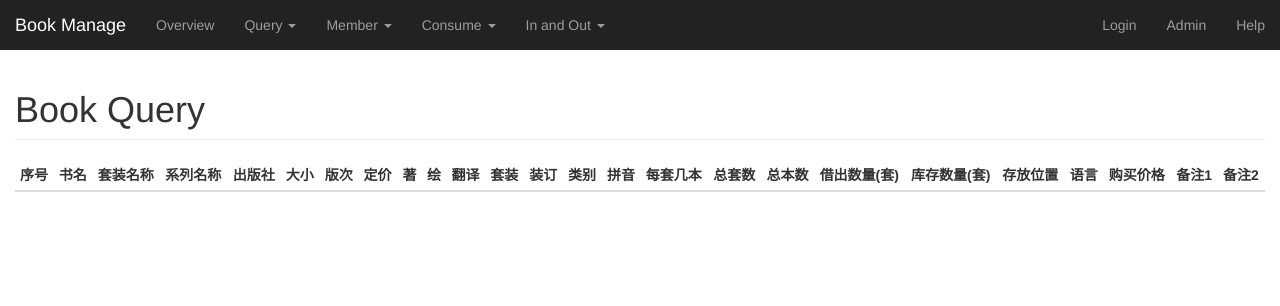
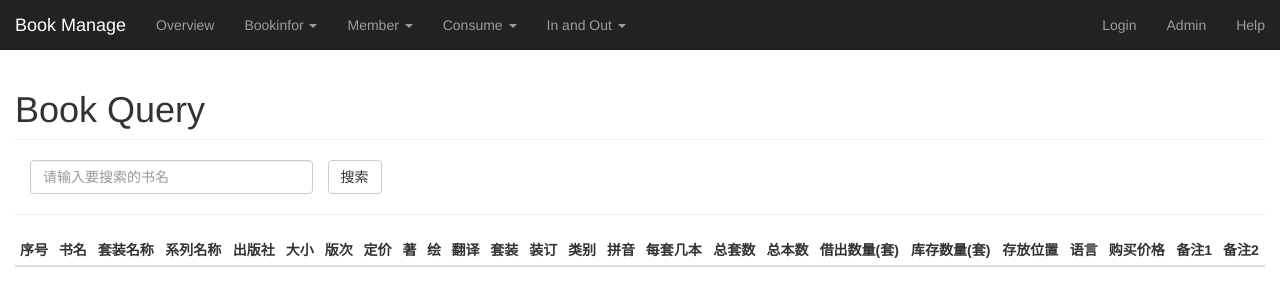
Before and after one commit to bibo19842003/tushu, a Django app: page /book_query/ in a window 1280 px wide. Shown: the top 306 px of the page. Run offline with Django 3.2, Linux system fonts and the light colour scheme; data that the repository does not hold is empty; some libraries are stand-ins or nearby versions.

```diff
--- a/bookinfor/urls.py
+++ b/bookinfor/urls.py
@@ -5,12 +5,16 @@ from . import views
 urlpatterns = [
     path('', views.index, name='index'),
     path('index/', views.index),
+
     path('book_query/', views.book_query),
-    path('deal_query/', views.deal_query),
+
     path('member_query/', views.member_query),
     path('member_manage/', views.member_manage),
     path('member_new', views.member_new),
     path('member_modify/', views.member_modify),
+    path('member_log', views.member_log),
+
+    path('deal_query/', views.deal_query),
+
     path('inout_query/', views.inout_query),
-    path('member_log', views.member_log),
 ]
--- a/bookinfor/views.py
+++ b/bookinfor/views.py
@@ -7,7 +7,17 @@ import time
 import os
 
 
-# Create your views here.
+# --- index begin ---
+
+def index(request):
+  return render(request, 'index.html')
+#  return HttpResponse("xxxxxxxxxxxxxxxxxxxxxxxxx")
+
+# --- index end ---
+
+
+
+# --- member begin ---
 
 def memberlogfile(runuser, phone, membername, account, mail, expir, card, remark):
   t = time.strftime("%Y-%m-%d-%H-%M-%S")
@@ -21,30 +31,7 @@ def memberlogfile(runuser, phone, membername, account, mail, expir, card, remark
 
 
 
-
-def index(request):
-  return render(request, 'index.html')
-#  return HttpResponse("xxxxxxxxxxxxxxxxxxxxxxxxx")
-
-# @login_required
-def book_query(request):
-
-  bookinfor = Bookinfor.objects.all()
-
-  return render(request, 'bookinfor/bookinfor/book_query.html', {'bookinfor': bookinfor,})
-
-
-
-
-def deal_query(request):
-
-  consume = Consume.objects.all()
-
-  return render(request, 'bookinfor/consume/deal_query.html', {'consume': consume,})
-
-
-
-
+@login_required
 def member_query(request):
 
   if request.GET.get('phone') == None:
@@ -58,13 +45,7 @@ def member_query(request):
 
 
 
-def inout_query(request):
-
-  inout = Inoutrecord.objects.all()
-
-  return render(request, 'bookinfor/inoutrecord/inout_query.html', {'inout': inout,})
-
-
+@login_required
 def member_manage(request):
 
     if request.GET.get('phone') == None:
@@ -135,7 +116,6 @@ def member_modify(request):
 
 
 
-
 def member_log(request):
 
   BASE_DIR = os.path.dirname(os.path.dirname(os.path.abspath(__file__)))
@@ -144,3 +124,73 @@ def member_log(request):
   filename.sort(reverse=True)
 
   return render(request, 'bookinfor/bookmember/member_log.html', {'filename': filename,})
+
+
+# --- member end ---
+
+
+
+# --- book begin ---
+
+def book_query(request):
+
+  if request.GET.get('bookname') == None:
+      return render(request, 'bookinfor/bookinfor/book_query.html')
+
+  bookname = request.GET.get('bookname')
+
+  bookinfor = Bookinfor.objects.filter(book_name__icontains=bookname)
+
+  return render(request, 'bookinfor/bookinfor/book_query.html', {'bookinfor': bookinfor,})
+
+
+# --- book end ---
+
+
+
+
+# --- consume begin ---
+
+@login_required
+def deal_query(request):
+
+  consume = Consume.objects.all()
+
+  return render(request, 'bookinfor/consume/deal_query.html', {'consume': consume,})
+
+
+
+
+
+
+
+
+
+
+
+# --- consume end ---
+
+
+
+
+
+# --- in out begin ---
+
+def inout_query(request):
+
+  inout = Inoutrecord.objects.all()
+
+  return render(request, 'bookinfor/inoutrecord/inout_query.html', {'inout': inout,})
+
+
+
+
+
+
+
+
+
+
+
+
+# --- in out end ---
--- a/templates/base.html
+++ b/templates/base.html
@@ -47,15 +47,9 @@
           <ul class="nav navbar-nav">
             {% block index_block %}<li>{% endblock %} <a href="/index/">Overview</a></li>
             <li class="dropdown">
-              <a href="#" class="dropdown-toggle" data-toggle="dropdown" role="button" aria-haspopup="true" aria-expanded="false">Query <span class="caret"></span></a>
+              <a href="#" class="dropdown-toggle" data-toggle="dropdown" role="button" aria-haspopup="true" aria-expanded="false">Bookinfor <span class="caret"></span></a>
               <ul class="dropdown-menu">
                 {% block book_query_block %}<li>{% endblock %} <a href="/book_query">Book Query</a></li>
-                <li><a href="#">Another action</a></li>
-                <li><a href="#">Something else here</a></li>
-                <li role="separator" class="divider"></li>
-                <li><a href="#">Separated link</a></li>
-                <li role="separator" class="divider"></li>
-                <li><a href="#">One more separated link</a></li>
               </ul>
             </li>
 
--- a/templates/bookinfor/bookinfor/book_query.html
+++ b/templates/bookinfor/bookinfor/book_query.html
@@ -6,6 +6,21 @@
 
 <form action="" method="get">
 
+<form action="" method="get">
+
+  <div class="form-group">
+      <div class="col-sm-3">
+         <input type="text" class="form-control" name="bookname" placeholder="请输入要搜索的书名">
+      </div>
+   </div>
+
+
+  <div class="btn-group">
+    <input type="submit" class="btn btn-default" name="querydata" value="搜索"></input>
+  </div>
+
+
+<hr class="hr" />
 
 <div class="table-responsive">
   <table class="table table-condensed table-striped table-hover">
```
Also changed, not shown: bookinfor/admin.py (+1 -13 lines), bookinfor/models.py (+0 -23 lines).
